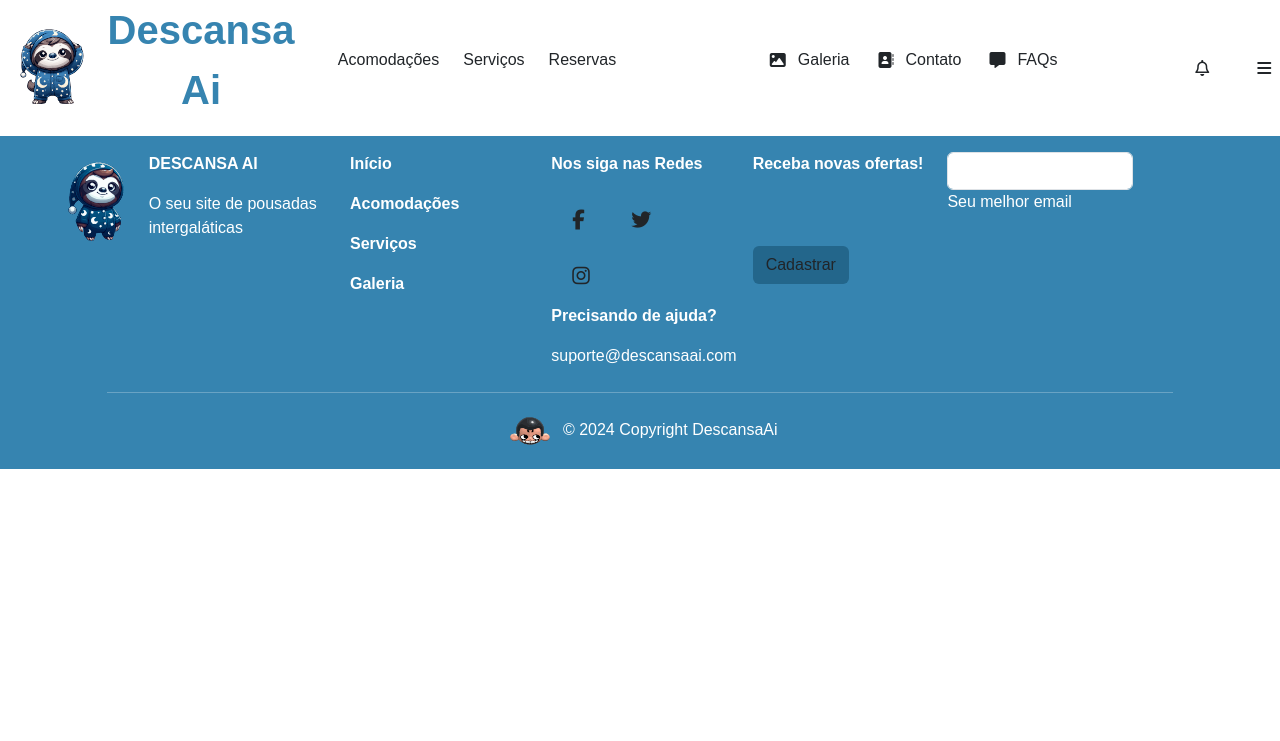
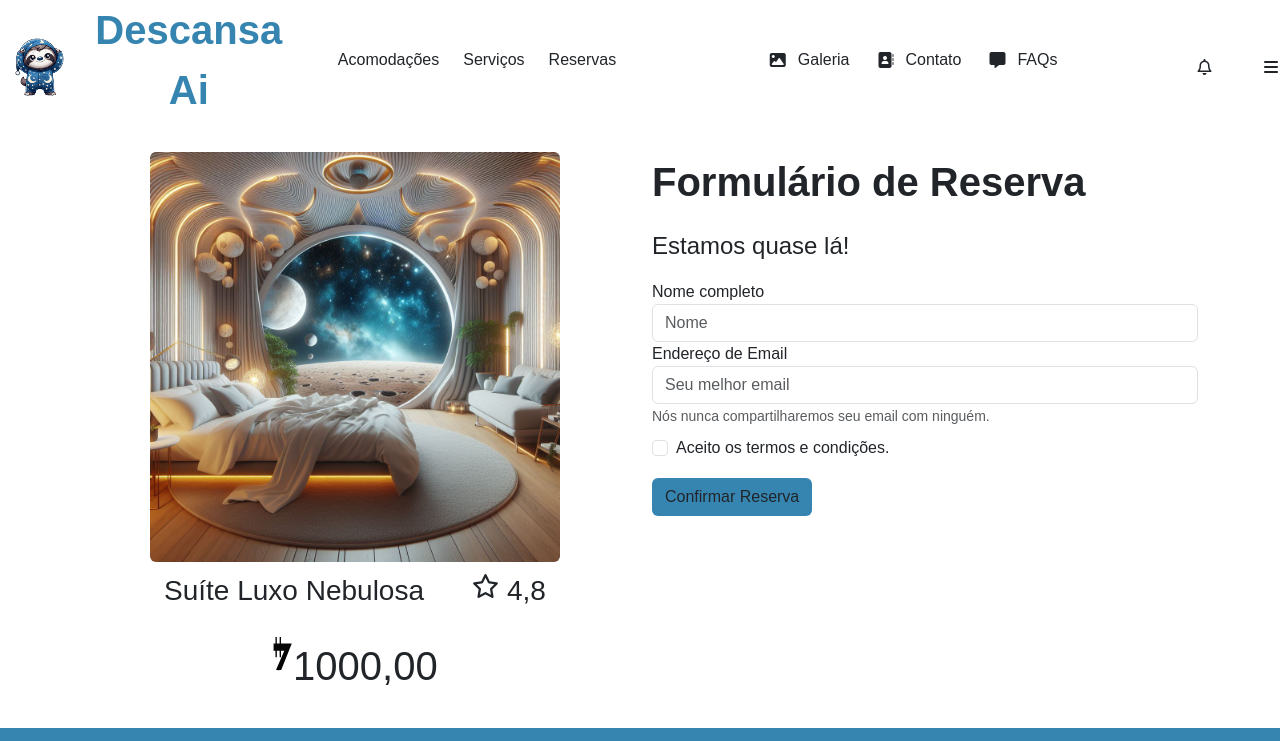
Before and after one commit to kauehenrick/descansa_ai, a plain HTML site: page index.html in a window 1280 px wide. Shown: the top 741 px of the page. Drawn offline with Linux system fonts and the light colour scheme.

Commit message:
going crazy

```diff
--- a/index.html
+++ b/index.html
@@ -13,11 +13,11 @@
 
 <body>
     <!--HEADER-->
-    <header class="header">
+    <header class="header" style="overflow: hidden;">
         <div class="coitaner-fluid text-center">
             <div class="row">
                 <div class="col-sm-3 d-flex flex-row justify-content-center align-items-center">
-                    <img src="./src/img/sleepy1.svg" alt="sleepy logo header" style="width: 100px;">
+                    <img src="./src/img/sleepy1.svg" alt="sleepy logo header" class="w-25">
                     <p style="color: #3684B0;" class="fs-1"><strong>Descansa Ai</strong></p>
                 </div>
                 <div class="col-sm-3 d-flex flex-row justify-content-center align-items-center">
@@ -49,9 +49,9 @@
                         </div>
                     </div>
                 </div>
-                <div class="col-sm d-flex flex-row align-items-center">
+                <div class="col-sm d-flex flex-row justify-content-center align-items-center">
                     <div class="row">
-                        <div class="col-sm d-flex flex-row justify-content-center">
+                        <div class="col-sm">
                             <i class="fa-regular fa-bell me-5"></i>
                             <i class="fa-solid fa-bars"></i>
                         </div>
@@ -60,13 +60,59 @@
             </div>
         </div>
     </header>
-    <!--HEADER END-->
+    <!--HEADER end-->
+
+    <!-- MAIN -->
+    <main class="m-3">
+        <div class="container">
+            <div class="row">
+                <div class="col-md-6 d-flex flex-column align-items-center">
+                    <img src="./src/img/hotel_room1.jpeg" alt="hotel room" class="w-75 rounded">
+                    <div class="d-flex flex-row mt-2">
+                        <p class="fs-3 me-5">Suíte Luxo Nebulosa</p>
+                        <i class="fa-regular fa-star fa-xl mt-3 me-2"></i>
+                        <p class="fs-3">4,8</p>
+                    </div>
+                    <div class="d-flex flex-row mt-2">
+                        <img src="./src/img/cifrao_credito.svg" alt="cifrão crédito intergalático"
+                            style="height: 35px;">
+                        <p class="fs-1">1000,00</p>
+                    </div>
+                </div>
+                <div class="col-md-6">
+                    <p class="fs-1"><strong>Formulário de Reserva</strong></p>
+                    <p class="fs-4">Estamos quase lá!</p>
+                    <form action="">
+                        <div class="form-group">
+                            <div class="form-group">
+                                <label for="exampleInputName1">Nome completo</label>
+                                <input type="text" class="form-control" id="exampleInputName1"
+                                    placeholder="Nome">
+                            </div>
+                            <label for="exampleInputEmail1">Endereço de Email</label>
+                            <input type="email" class="form-control" id="exampleInputEmail1"
+                                aria-describedby="emailHelp" placeholder="Seu melhor email">
+                            <small id="emailHelp" class="form-text text-muted">Nós nunca compartilharemos seu email com ninguém.</small>
+                        </div>
+                        <div class="form-group form-check mt-2">
+                            <input type="checkbox" class="form-check-input" id="exampleCheck1">
+                            <label class="form-check-label" for="exampleCheck1">Aceito os termos e condições.</label>
+                        </div>
+                        <button type="submit" class="btn mt-3" style="background-color: #3684B0;">Confirmar Reserva</button>
+                    </form>
+                </div>
+            </div>
+        </div>
+        </div>
+    </main>
+    <!-- MAIN end-->
+
     <!-- FOOTER -->
     <footer class="footer">
         <div class="cointainer-fluid text-white p-5 pb-0 pt-3" style="background-color: #3684B0;">
             <div class="row">
                 <div class="col-sm-1">
-                    <img src="./src/img/sleepy4.svg" alt="sleepy logo" style="width: 100px;">
+                    <img src="./src/img/sleepy4.svg" alt="sleepy logo" class="w-100">
                 </div>
                 <div class="col-md-2">
                     <p><strong>DESCANSA AI</strong></p>
@@ -147,7 +193,7 @@
                 © 2024 Copyright DescansaAi
             </div>
     </footer>
-    <!-- FOOTER END -->
+    <!-- FOOTER end -->
 </body>
 
 </html>
```
Also changed, not shown: src/img/cifrao_credito.svg (added), src/img/hotel_room1.jpeg (added), src/img/hotel_room2.jpeg (added), src/img/hotel_room3.jpeg (added), src/img/hotel_room4.jpeg (added), src/img/image-removebg-preview.png (deleted).
